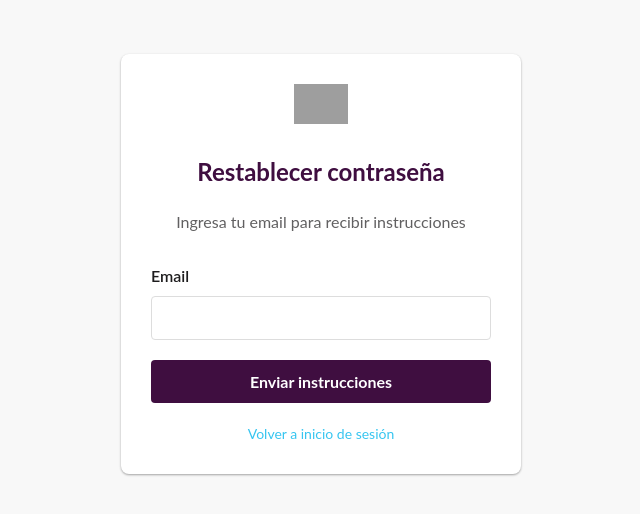
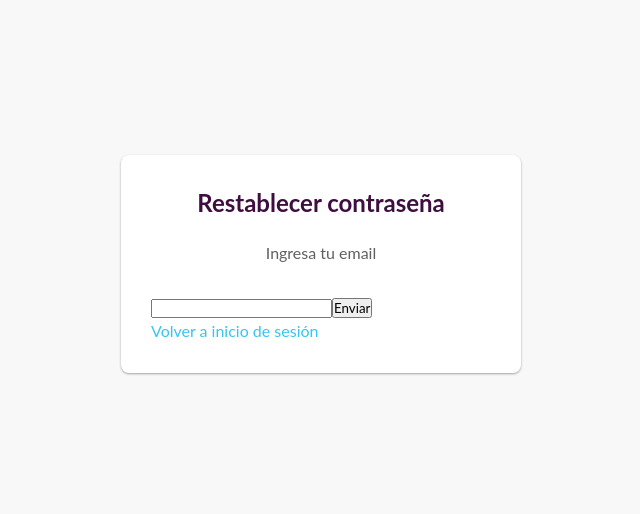
Before and after one commit to liosilman/UTN_2025_FE_DPL, a React (Vite) app: page /reset-password in a window 1280 px wide. Shown: the part 116-630 px from the top of the page, without its empty margins (319-959 px from the left). Built offline with nearby package versions, Linux system fonts and the light colour scheme; grey boxes are pictures that could not be loaded.

Commit message:
Reset-password fix

```diff
--- a/src/Screens/ResetPasswordScreen.jsx
+++ b/src/Screens/ResetPasswordScreen.jsx
@@ -4,10 +4,6 @@ import { useAuth } from "../Context/AuthContext"
 import { useForm } from "../hooks/useForm"
 import "../styles/Auth.css"
 
-/**
- * Pantalla de restablecimiento de contraseña
- * @returns {JSX.Element} - Componente
- */
 const ResetPasswordScreen = () => {
   const { resetPassword, rewritePassword } = useAuth()
   const navigate = useNavigate()
@@ -16,15 +12,16 @@ const ResetPasswordScreen = () => {
   const [resetSuccess, setResetSuccess] = useState(false)
   const [isSubmitting, setIsSubmitting] = useState(false)
 
-  // Obtener el token de la URL
   const searchParams = new URLSearchParams(location.search)
   const token = searchParams.get("token") || searchParams.get("reset_token")
 
-  // Función para verificar la validez del token
   const verifyTokenValidity = async (token) => {
     try {
+      if (!token) throw new Error("Token no proporcionado")
+
       const response = await fetch(`/api/auth/verify-reset-token?token=${token}`)
       const data = await response.json()
+
       if (!data.ok) {
         throw new Error("Token inválido o expirado")
       }
@@ -39,11 +36,6 @@ const ResetPasswordScreen = () => {
     }
   }, [token])
 
-  /**
-   * Valida el formulario de solicitud de restablecimiento
-   * @param {Object} values - Valores del formulario
-   * @returns {Object} - Errores de validación
-   */
   const validateRequestForm = (values) => {
     const errors = {}
     if (!values.email) {
@@ -54,11 +46,6 @@ const ResetPasswordScreen = () => {
     return errors
   }
 
-  /**
-   * Valida el formulario de restablecimiento de contraseña
-   * @param {Object} values - Valores del formulario
-   * @returns {Object} - Errores de validación
-   */
   const validateResetForm = (values) => {
     const errors = {}
     if (!values.password) {
@@ -72,10 +59,6 @@ const ResetPasswordScreen = () => {
     return errors
   }
 
-  /**
-   * Maneja el envío del formulario de solicitud
-   * @param {Object} values - Valores del formulario
-   */
   const handleRequestSubmit = async (values) => {
     setIsSubmitting(true)
     setResetError(null)
@@ -84,17 +67,12 @@ const ResetPasswordScreen = () => {
       await resetPassword(values.email)
       setResetSuccess(true)
     } catch (error) {
-      console.error("Error al solicitar reseteo:", error)
       setResetError("Error al solicitar el reseteo de contraseña. Inténtalo de nuevo.")
     } finally {
       setIsSubmitting(false)
     }
   }
 
-  /**
-   * Maneja el envío del formulario de restablecimiento
-   * @param {Object} values - Valores del formulario
-   */
   const handleResetSubmit = async (values) => {
     setIsSubmitting(true)
     setResetError(null)
@@ -104,9 +82,6 @@ const ResetPasswordScreen = () => {
         throw new Error("Token no proporcionado")
       }
 
-      console.log("Intentando restablecer contraseña con token:", token)
-
-      // Intentar restablecer la contraseña directamente
       await rewritePassword(token, values.password)
 
       setResetSuccess(true)
@@ -119,11 +94,8 @@ const ResetPasswordScreen = () => {
         })
       }, 3000)
     } catch (error) {
-      console.error("Error al restablecer contraseña:", error)
-
-      // Mensaje de error más descriptivo
       setResetError(
-        "No se pudo actualizar la contraseña. El enlace puede haber expirado. Por favor, solicita un nuevo enlace.",
+        "No se pudo actualizar la contraseña. El enlace puede haber expirado. Por favor, solicita un nuevo enlace."
       )
     } finally {
       setIsSubmitting(false)
@@ -146,27 +118,15 @@ const ResetPasswordScreen = () => {
     handleChange: handleResetChange,
     handleBlur: handleResetBlur,
     handleSubmit: submitResetForm,
-  } = useForm({ password: "", confirmPassword: "", manualToken: "" }, handleResetSubmit, validateResetForm)
+  } = useForm({ password: "", confirmPassword: "" }, handleResetSubmit, validateResetForm)
 
   if (resetSuccess && !token) {
     return (
       <div className="auth-container">
         <div className="auth-form">
-          <div className="auth-logo">
-            <img src="https://a.slack-edge.com/bv1-10/slack_logo-ebd02d1.svg" alt="Slack" />
-          </div>
-
           <h1 className="auth-title">¡Solicitud enviada!</h1>
-
-          <p className="auth-subtitle">
-            Revisa tu email para continuar con el proceso de restablecimiento de contraseña.
-          </p>
-
-          <div className="auth-form-footer">
-            <Link to="/login" className="auth-link">
-              Volver a inicio de sesión
-            </Link>
-          </div>
+          <p className="auth-subtitle">Revisa tu email para continuar con el proceso.</p>
+          <Link to="/login" className="auth-link">Volver a inicio de sesión</Link>
         </div>
       </div>
     )
@@ -176,21 +136,9 @@ const ResetPasswordScreen = () => {
     return (
       <div className="auth-container">
         <div className="auth-form">
-          <div className="auth-logo">
-            <img src="https://a.slack-edge.com/bv1-10/slack_logo-ebd02d1.svg" alt="Slack" />
-          </div>
-
           <h1 className="auth-title">¡Contraseña actualizada!</h1>
-
-          <p className="auth-subtitle">
-            Tu contraseña ha sido actualizada correctamente. Serás redirigido a la página de inicio de sesión.
-          </p>
-
-          <div className="auth-form-footer">
-            <Link to="/login" className="auth-link">
-              Ir a inicio de sesión
-            </Link>
-          </div>
+          <p className="auth-subtitle">Serás redirigido a la página de inicio de sesión.</p>
+          <Link to="/login" className="auth-link">Ir a inicio de sesión</Link>
         </div>
       </div>
     )
@@ -199,100 +147,28 @@ const ResetPasswordScreen = () => {
   return (
     <div className="auth-container">
       <div className="auth-form">
-        <div className="auth-logo">
-          <img src="https://a.slack-edge.com/bv1-10/slack_logo-ebd02d1.svg" alt="Slack" />
-        </div>
+        <h1 className="auth-title">{!token ? "Restablecer contraseña" : "Crear nueva contraseña"}</h1>
+        <p className="auth-subtitle">{!token ? "Ingresa tu email" : "Crea una nueva contraseña segura"}</p>
 
-        <h1 className="auth-title">{!token ? "Restablecer contraseña" : "Crear nueva contraseña"}</h1>
-
-        <p className="auth-subtitle">
-          {!token ? "Ingresa tu email para recibir instrucciones" : "Crea una nueva contraseña segura"}
-        </p>
-
-        {resetError && (
-          <div className="auth-error">
-            <p>{resetError}</p>
-          </div>
-        )}
+        {resetError && <div className="auth-error"><p>{resetError}</p></div>}
 
         {!token ? (
           <form onSubmit={submitRequestForm}>
-            <div className="auth-form-group">
-              <label htmlFor="email" className="auth-form-label">
-                Email
-              </label>
-              <input
-                type="email"
-                id="email"
-                name="email"
-                className="auth-form-input"
-                value={requestValues.email}
-                onChange={handleRequestChange}
-                onBlur={handleRequestBlur}
-                disabled={isSubmitting}
-              />
-              {requestTouched.email && requestErrors.email && (
-                <div className="auth-form-error">{requestErrors.email}</div>
-              )}
-            </div>
-
-            <button type="submit" className="auth-form-button" disabled={isSubmitting}>
-              {isSubmitting ? "Enviando..." : "Enviar instrucciones"}
-            </button>
+            <input type="email" name="email" value={requestValues.email} onChange={handleRequestChange} onBlur={handleRequestBlur} disabled={isSubmitting} />
+            {requestTouched.email && requestErrors.email && <p>{requestErrors.email}</p>}
+            <button type="submit" disabled={isSubmitting}>{isSubmitting ? "Enviando..." : "Enviar"}</button>
           </form>
         ) : (
           <form onSubmit={submitResetForm}>
-            <div className="auth-form-group">
-              <label htmlFor="password" className="auth-form-label">
-                Nueva contraseña
-              </label>
-              <input
-                type="password"
-                id="password"
-                name="password"
-                className="auth-form-input"
-                value={resetValues.password}
-                onChange={handleResetChange}
-                onBlur={handleResetBlur}
-                autoComplete="new-password"
-                disabled={isSubmitting}
-              />
-              {resetTouched.password && resetErrors.password && (
-                <div className="auth-form-error">{resetErrors.password}</div>
-              )}
-            </div>
-
-            <div className="auth-form-group">
-              <label htmlFor="confirmPassword" className="auth-form-label">
-                Confirmar contraseña
-              </label>
-              <input
-                type="password"
-                id="confirmPassword"
-                name="confirmPassword"
-                className="auth-form-input"
-                value={resetValues.confirmPassword}
-                onChange={handleResetChange}
-                onBlur={handleResetBlur}
-                autoComplete="new-password"
-                disabled={isSubmitting}
-              />
-              {resetTouched.confirmPassword && resetErrors.confirmPassword && (
-                <div className="auth-form-error">{resetErrors.confirmPassword}</div>
-              )}
-            </div>
-
-            <button type="submit" className="auth-form-button" disabled={isSubmitting}>
-              {isSubmitting ? "Actualizando..." : "Actualizar contraseña"}
-            </button>
+            <input type="password" name="password" value={resetValues.password} onChange={handleResetChange} onBlur={handleResetBlur} disabled={isSubmitting} />
+            {resetTouched.password && resetErrors.password && <p>{resetErrors.password}</p>}
+            <input type="password" name="confirmPassword" value={resetValues.confirmPassword} onChange={handleResetChange} onBlur={handleResetBlur} disabled={isSubmitting} />
+            {resetTouched.confirmPassword && resetErrors.confirmPassword && <p>{resetErrors.confirmPassword}</p>}
+            <button type="submit" disabled={isSubmitting}>{isSubmitting ? "Actualizando..." : "Actualizar"}</button>
           </form>
         )}
 
-        <div className="auth-form-footer">
-          <Link to="/login" className="auth-link">
-            Volver a inicio de sesión
-          </Link>
-        </div>
+        <Link to="/login" className="auth-link">Volver a inicio de sesión</Link>
       </div>
     </div>
   )
```
